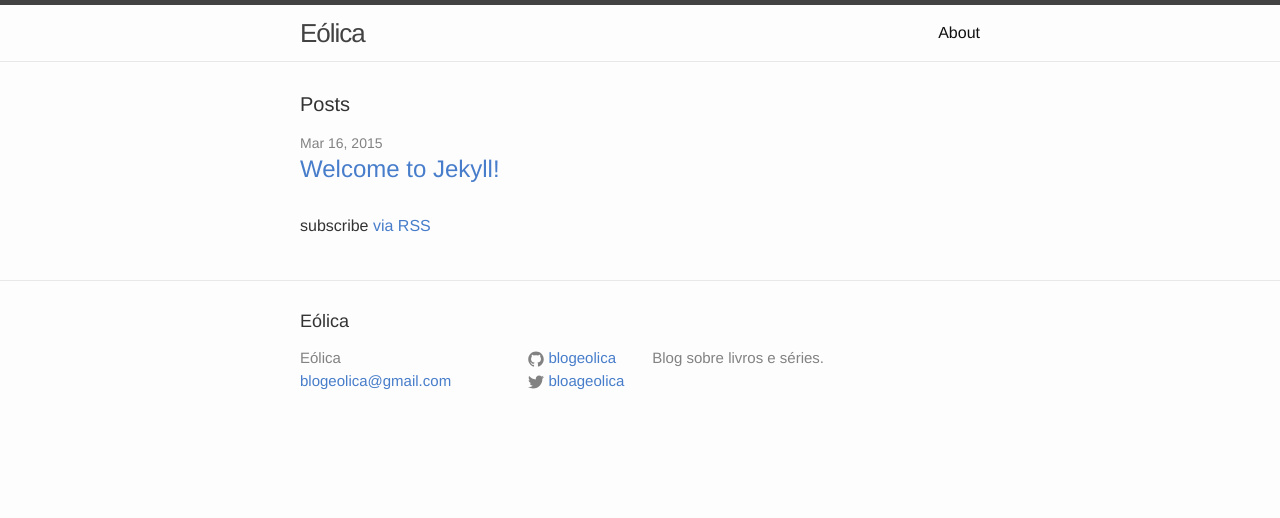
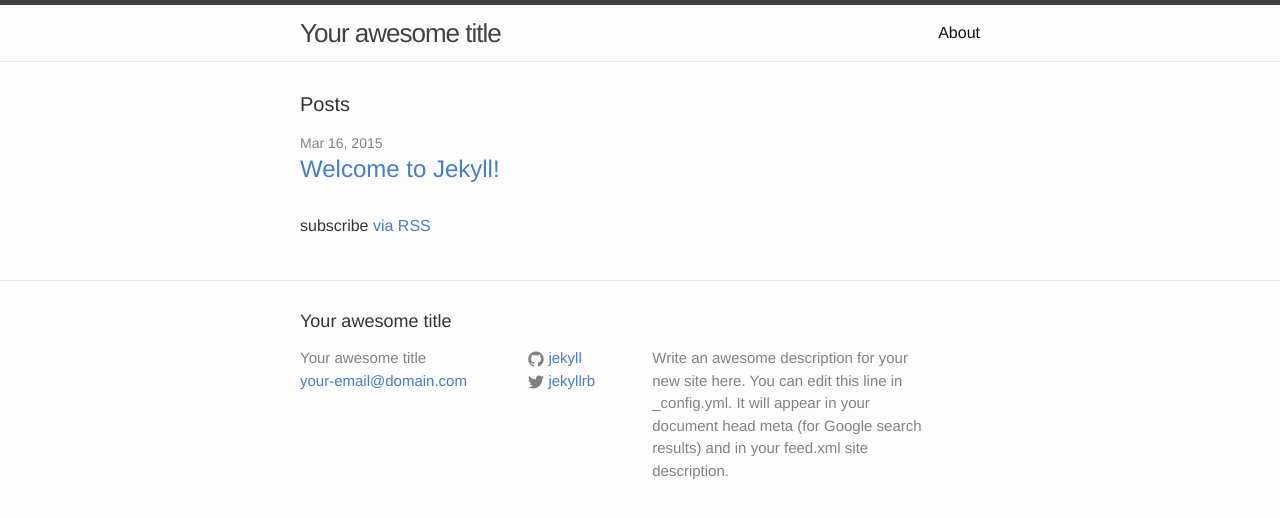
Before and after one commit to beatrizcp87/lfp-arquitetura, a Jekyll site: the page built from index.html, in a window 1280 px wide. Shown: the top 518 px of the page. Built offline with Jekyll 4.4.1, drawn with Linux system fonts in a browser that asks for light colours.

Commit message:
trying to fix

```diff
--- a/_config.yml
+++ b/_config.yml
@@ -1,11 +1,14 @@
 # Site settings
-title: Eólica
-email: blogeolica@gmail.com
-description: Blog sobre livros e séries.
+title: Your awesome title
+email: your-email@domain.com
+description: > # this means to ignore newlines until "baseurl:"
+  Write an awesome description for your new site here. You can edit this
+  line in _config.yml. It will appear in your document head meta (for
+  Google search results) and in your feed.xml site description.
 baseurl: "" # the subpath of your site, e.g. /blog/
-url: "" # the base hostname & protocol for your site
-twitter_username: bloageolica
-github_username:  blogeolica
+url: "http://yourdomain.com" # the base hostname & protocol for your site
+twitter_username: jekyllrb
+github_username:  jekyll
 
 # Build settings
 markdown: kramdown
```
